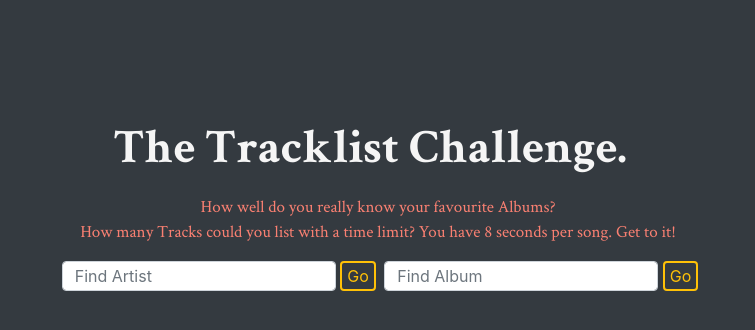
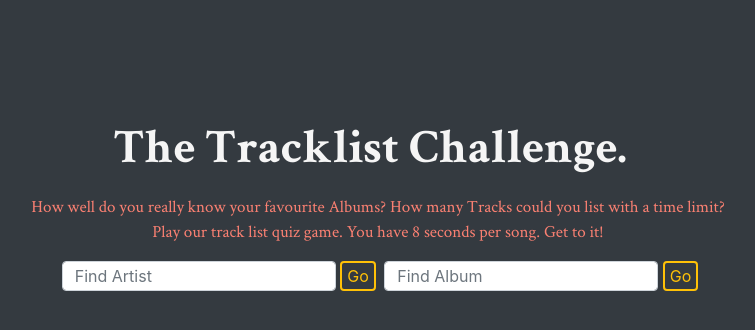
Before and after one commit to tomonymous/TracklistChallenge, a Django app: page / in a window 1280 px wide. Shown: the part 200-530 px from the top of the page, without its empty margins (262-1017 px from the left). Run offline with Django 3.2, Linux system fonts and the light colour scheme; some libraries are stand-ins or nearby versions.

Commit message:
Album cover url search now checks for png as well. Added title to quiz for SEO Instruction time sentence loads in all at once now.

```diff
--- a/Quiz/templates/Quiz/home.html
+++ b/Quiz/templates/Quiz/home.html
@@ -26,8 +26,8 @@
             </div>
 
         </div>
-        <p class="description mt-0" style="font-family: 'CrimsonText-Regular'; color: salmon;font-size: 17px;">How well do you really know your favourite Albums?<br>
-         How many Tracks could you list with a time limit? You have 8 seconds per song. Get to it!</p>
+        <p class="description mt-0" style="font-family: 'CrimsonText-Regular'; color: salmon;font-size: 17px;">How well do you really know your favourite Albums?
+         How many Tracks could you list with a time limit?<br>Play our track list quiz game. You have 8 seconds per song. Get to it!</p>
         <form class="form-inline mx-0" action="search" style='display:inline-block;'>
             <input class="form-control ml-1 mr-0 "style="height:30px; display:inline-block" type="search" placeholder="Find Artist" aria-label="Search" name="query">
             <button class="btn btn-outline-warning my-2 my-sm-0 mx-0 inline" style="height:30px; display:inline-block; padding:0px 5px"type="submit">Go</button>
--- a/Quiz/templates/Quiz/quiz.html
+++ b/Quiz/templates/Quiz/quiz.html
@@ -8,6 +8,7 @@
           {% if error %}
             <p style="font-family: 'CrimsonText-Regular';text-align: center;">Sorry, something went wrong with your request. You're on The Dark Side of the Moon.</p>
           {% endif%}
+          <p class="lead mt-1" id="album-title" style="font-family: 'CrimsonText-Bold'; font-size: 24px; margin:0px">The Tracklist Quiz:<br>'{{ title }}' by {{ artist }}</p>
           <img src="{{ cover }}" class="img-fluid" width="400px" id="album-container" alt="Album Cover">
         </div>
         <div class="col-md-6 mx-auto">
@@ -18,8 +19,8 @@
           <div id="instructions-panel" class="row">
             <div class="col-md-12">
               <div class="display-box">
-                <p class="mb-1"style=" font-family: 'CrimsonText-Regular'; font-size: large;">List as many tracks as you can before the time runs out. You have
-                  <span id="instructions-time">0</span> (8 seconds per Song). The timer starts when you start typing.</p>
+                <p class="mb-1"style=" font-family: 'CrimsonText-Regular'; font-size: large;">List as many tracks as you can before the time runs out.
+                  <span id="instructions-time"></span> The timer starts when you start typing.</p>
                   <button id="start-button" class="btn warning mb-1 mt-0" onclick="goToGame()">Let's Go!</button>
               </div>
             </div>
--- a/Quiz/views.py
+++ b/Quiz/views.py
@@ -109,10 +109,7 @@ def quiz(request):
             image_list = musicbrainzngs.get_image_list(release['release']['id'])
             image_url = image_list['images'][0]['thumbnails']['large']
     except:
-        if isGroup and is_url_image("https://coverartarchive.org/release-group/"+release_group_id+"/front.jpg"):
-            image_url = "https://coverartarchive.org/release-group/"+release_group_id+"/front.jpg"
-        else:
-            image_url = "https://upload.wikimedia.org/wikipedia/commons/thumb/1/17/Album_cover_with_notes_03.svg/240px-Album_cover_with_notes_03.svg.png"
+        image_url = "https://upload.wikimedia.org/wikipedia/commons/thumb/1/17/Album_cover_with_notes_03.svg/240px-Album_cover_with_notes_03.svg.png"
     title = release['release']['title']
     try:
         artist = release['release']['artist-credit'][0]['artist']['name']
@@ -215,6 +212,8 @@ def is_url_image(image_url):
     try:
         if ".jpg" in r.headers["Location"]:
             return True
+        if ".png" in r.headers["Location"]:
+            return True
     except:
         return False
     return False
--- a/static/js/main.js
+++ b/static/js/main.js
@@ -108,7 +108,7 @@ function init() {
     uiPanel.style.display = "none";
     songInput.style.display = "none";
     songInput.value = '';
-    timeString.innerHTML = timeConverter(time);
+    timeString.innerHTML = " You have "+timeConverter(time)+" (8 seconds per Song).";
     displayHiddenTracks();
     if(artist == 'Unknown'){
         cheatMessage.innerHTML = album + '\'s creator';
```
